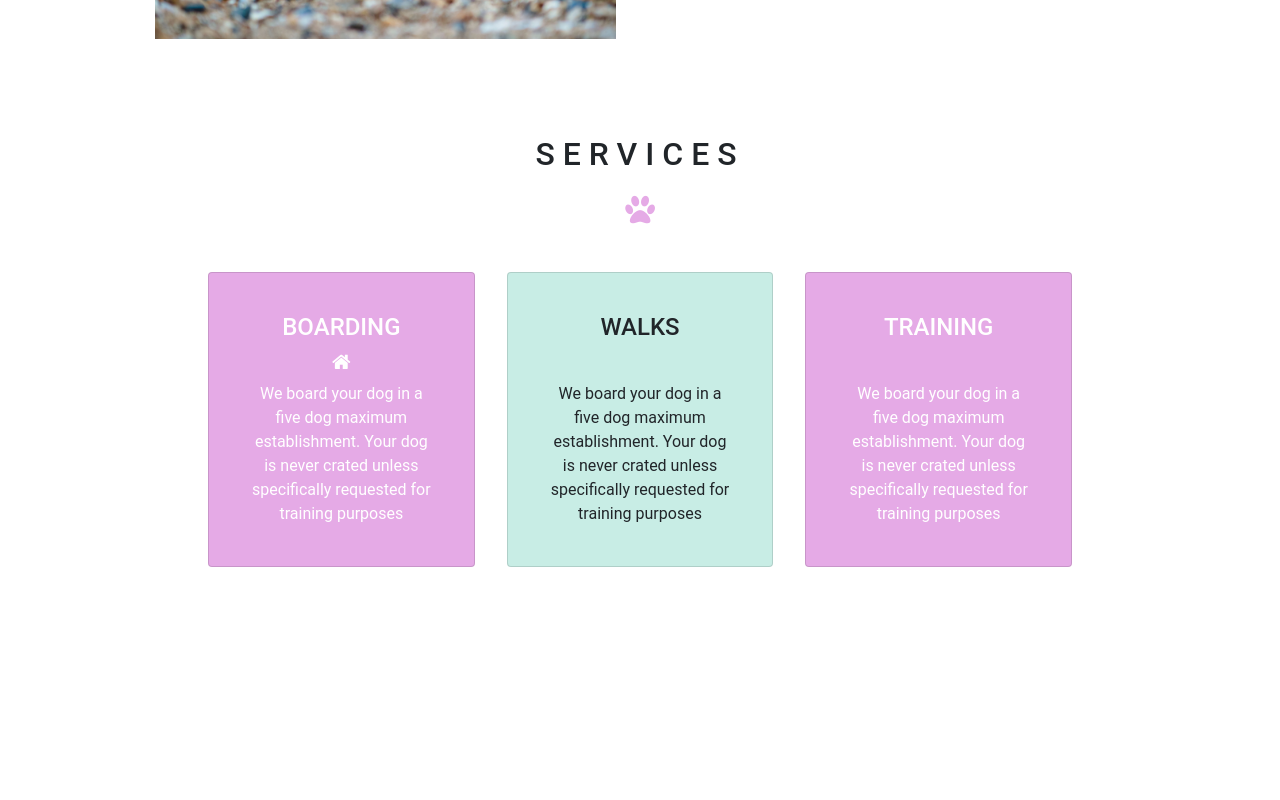
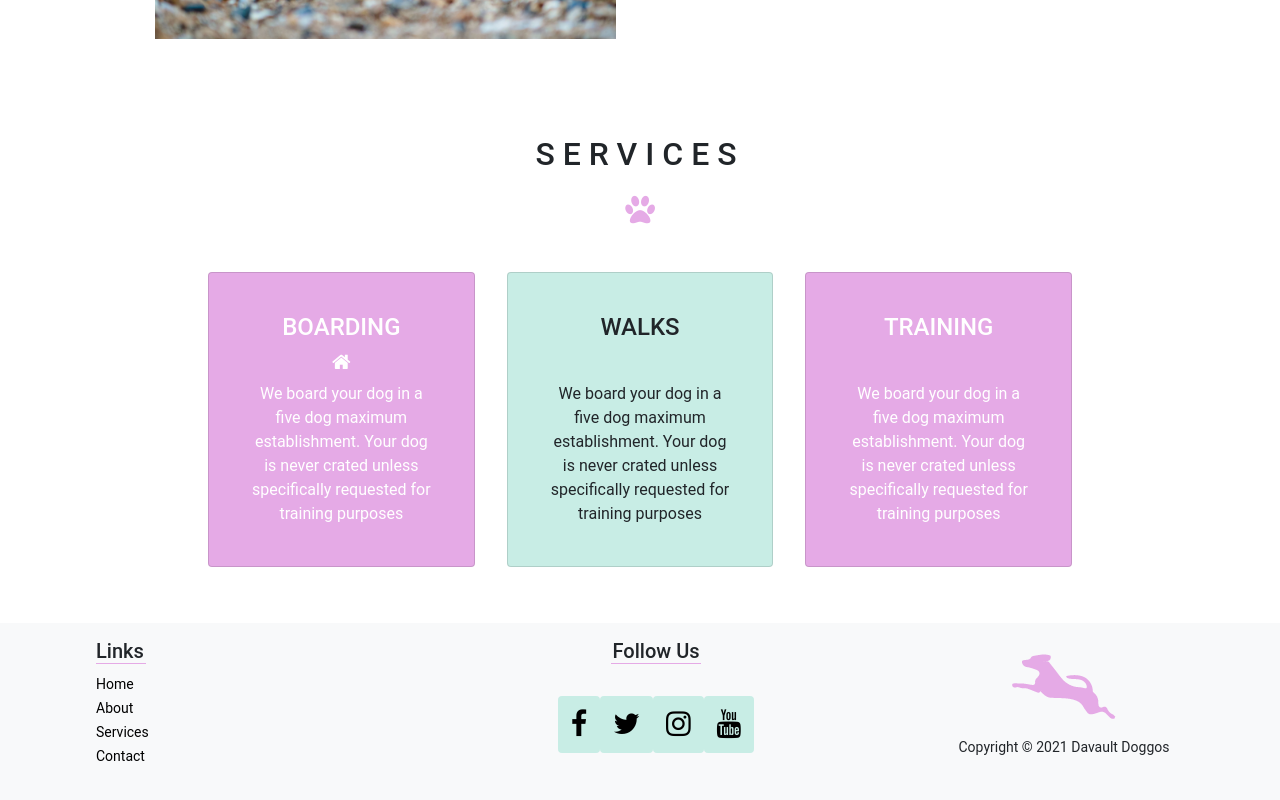
Before and after one commit to OmarYazbek/davault_doggos_react, a React (Create React App) app: page / in a window 1280 px wide. Shown: the part 1212-2012 px from the top of the page. Before the commit the page ends 1787 px from the top, so only its background shows below. Built offline with nearby package versions, Linux system fonts and the light colour scheme.

Commit message:
footer added

```diff
--- a/src/App.js
+++ b/src/App.js
@@ -3,6 +3,7 @@ import Header from "./components/Header";
 import Home from "./components/Home";
 import About from "./components/About";
 import Services from "./components/Services";
+import Footer from "./components/Footer";
 import "./App.css";
 
 function App() {
@@ -12,6 +13,7 @@ function App() {
       <Home />
       <About />
       <Services />
+      <Footer />
     </div>
   );
 }
--- /dev/null
+++ b/src/components/Footer.js
@@ -0,0 +1,78 @@
+import React from "react";
+import { Row } from "react-bootstrap";
+import LeapingDog from "../img/leaping-dog-1.png";
+
+function Footer() {
+  return (
+    <footer>
+      <div className="container-fluid footer mt-3 p-3">
+        <Row>
+          <div className="col-4">
+            <ul className="ms-5">
+              <h5 className="site-links">Links</h5>
+              <small>
+                <a href="#homeScroll" className="footer-link">
+                  Home
+                </a>
+                <br />
+                <a href="#aboutScroll" className="footer-link">
+                  About
+                </a>
+                <br />
+                <a href="#servicesScroll" className="footer-link">
+                  Services
+                </a>
+                <br />
+                <a
+                  href=""
+                  data-bs-toggle="modal"
+                  data-bs-target="#contactModal"
+                  className="footer-link"
+                >
+                  Contact
+                </a>
+              </small>
+            </ul>
+          </div>
+          <div className="col-4 text-center">
+            <ul>
+              <h5 className="follow-us mx-auto">Follow Us</h5>
+              <br />
+              <a className="social-icons btn background-primary" href="">
+                <i className="fa fa-facebook-f" />
+              </a>
+              <a
+                className="social-icons btn background-primary mt-1 mt-sm-0"
+                href=""
+              >
+                <i className="fa fa-twitter" />
+              </a>
+              <a
+                className="social-icons btn background-primary mt-1 mt-sm-0"
+                href=""
+              >
+                <i className="fa fa-instagram" />
+              </a>
+              <a
+                className="social-icons btn background-primary mt-1 mt-md-0"
+                href=""
+              >
+                <i className="fa fa-youtube" />
+              </a>
+            </ul>
+          </div>
+          <div className="col-4 text-center">
+            <small>
+              <img src={LeapingDog} alt="" className="img-fluid" />
+            </small>
+            <p>
+              <small>Copyright &copy; 2021 Davault Doggos</small>
+            </p>
+          </div>
+        </Row>
+      </div>
+    </footer>
+  );
+}
+
+export default Footer;
--- a/src/components/Services.js
+++ b/src/components/Services.js
@@ -11,7 +11,7 @@ function Services() {
         </div>
       </Row>
       <div className="container-fluid mt-3 col-10">
-        <Row className="mt-5 row-cols-1 row-cols-lg-4 justify-content-center">
+        <Row className="mt-5 mb-5 row-cols-1 row-cols-lg-4 justify-content-center">
           <div className="card mx-3 p-4 mb-lg-2 mb-3 card-style">
             <div className="card-body">
               <h4 className=" text-center">BOARDING</h4>
@@ -38,7 +38,7 @@ function Services() {
               </p>
             </div>
           </div>
-          <div className="card mx-3 p-4 mb-lg-2 mb-3 card-style">
+          <div className="card mx-3 p-4 mb-lg-2 card-style">
             <div className="card-body">
               <h4 className="text-center">TRAINING</h4>
               <h5 className="card-title text-center">
```
